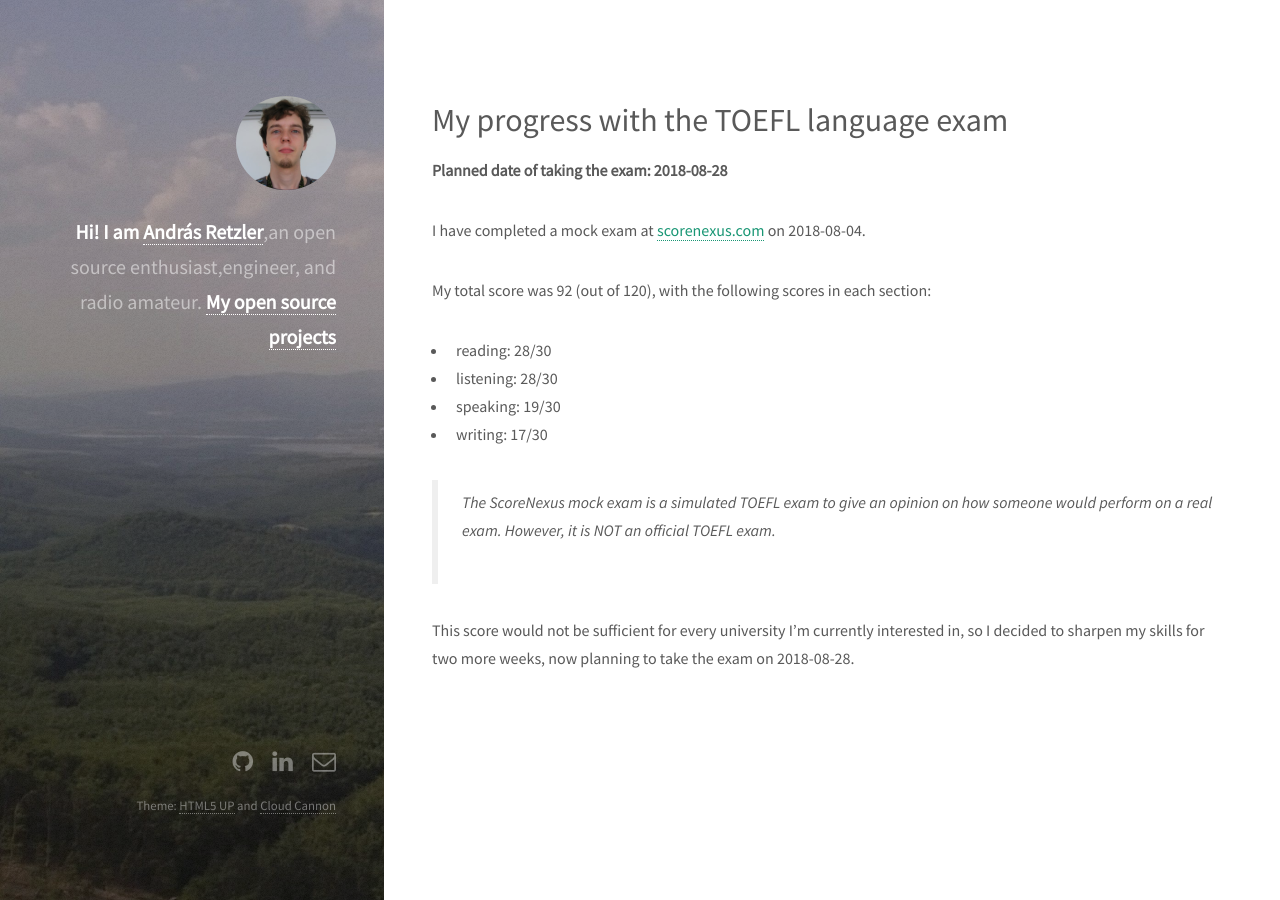
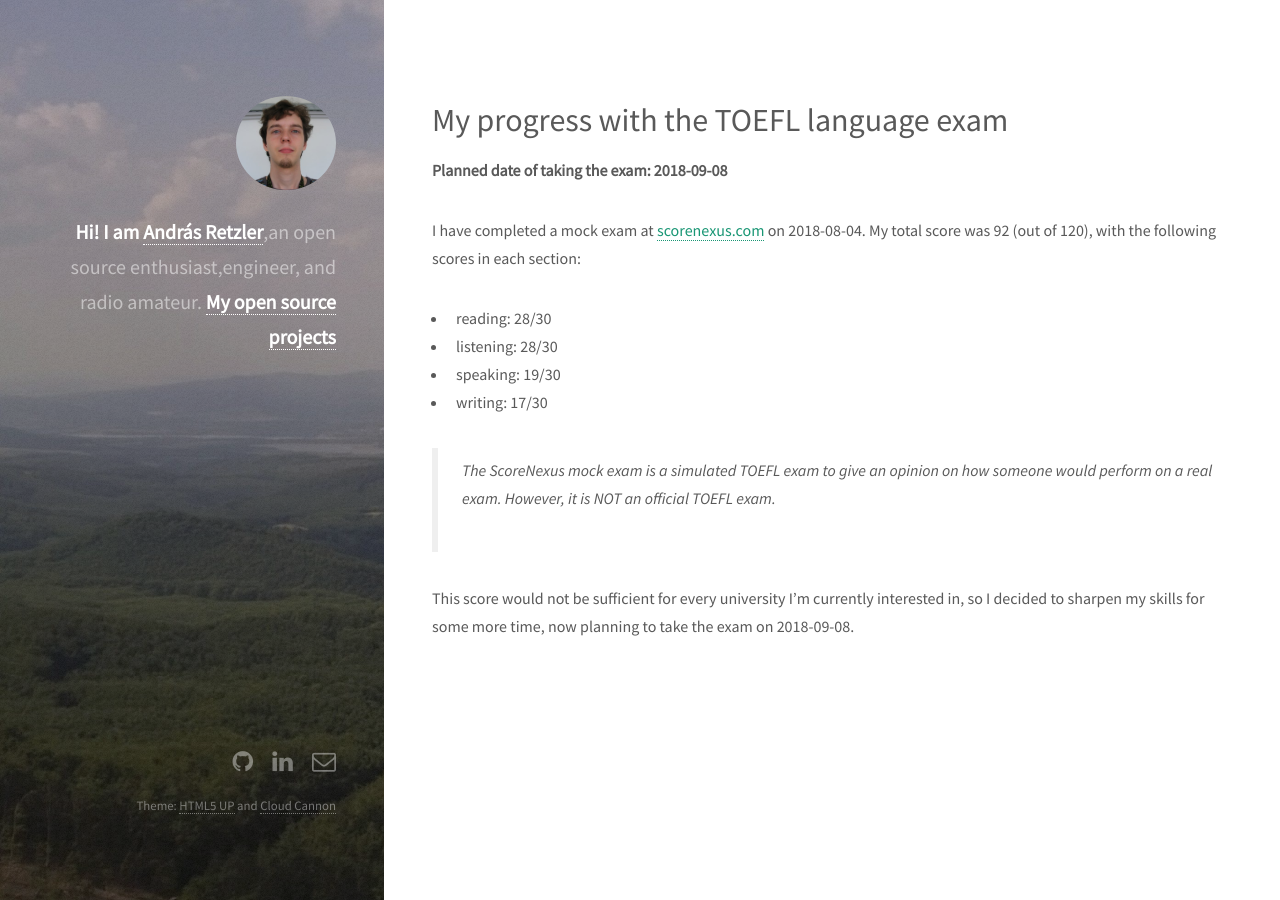
Before and after one commit to ha7ilm/ha7ilm.github.io, a Jekyll site: the page built from toefl.md, in a window 1280 px wide. Built offline with Jekyll 4.4.1, drawn with Linux system fonts in a browser that asks for light colours.

Commit message:
TOEFL updated

```diff
--- a/toefl.md
+++ b/toefl.md
@@ -3,10 +3,9 @@ layout: post
 title: "My progress with the TOEFL language exam"
 ---
 
-**Planned date of taking the exam: 2018-08-28**
+**Planned date of taking the exam: 2018-09-08**
 
 I have completed a mock exam at [scorenexus.com](scorenexus.com) on 2018-08-04.
-
 My total score was 92 (out of 120), with the following scores in each section:
 
 * reading: 28/30
@@ -16,4 +15,4 @@ My total score was 92 (out of 120), with the following scores in each section:
 
 > The ScoreNexus mock exam is a simulated TOEFL exam to give an opinion on how someone would perform on a real exam. However, it is NOT an official TOEFL exam.
 
-This score would not be sufficient for every university I'm currently interested in, so I decided to sharpen my skills for two more weeks, now planning to take the exam on 2018-08-28.
+This score would not be sufficient for every university I'm currently interested in, so I decided to sharpen my skills for some more time, now planning to take the exam on 2018-09-08.
```
